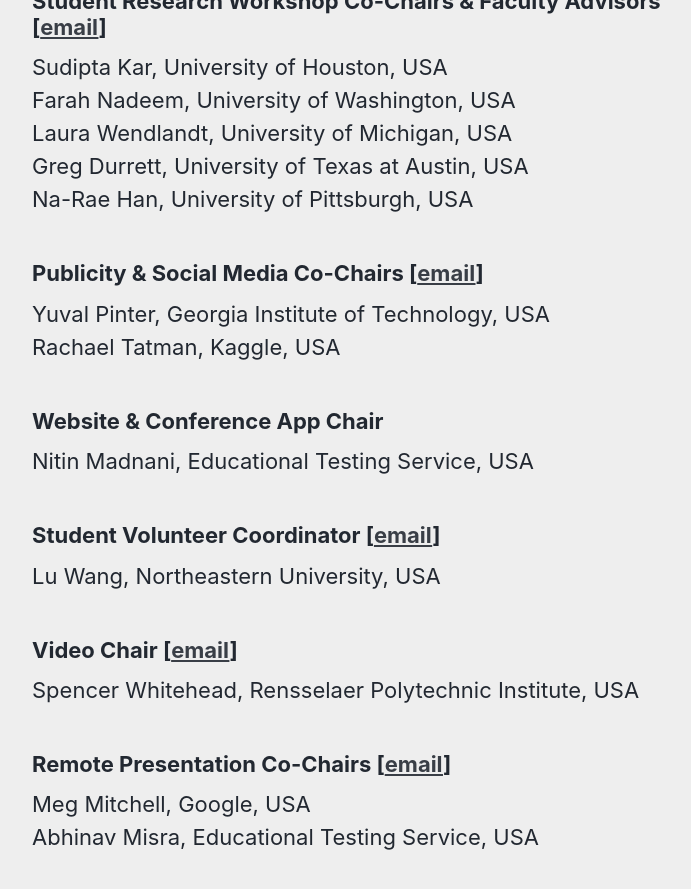
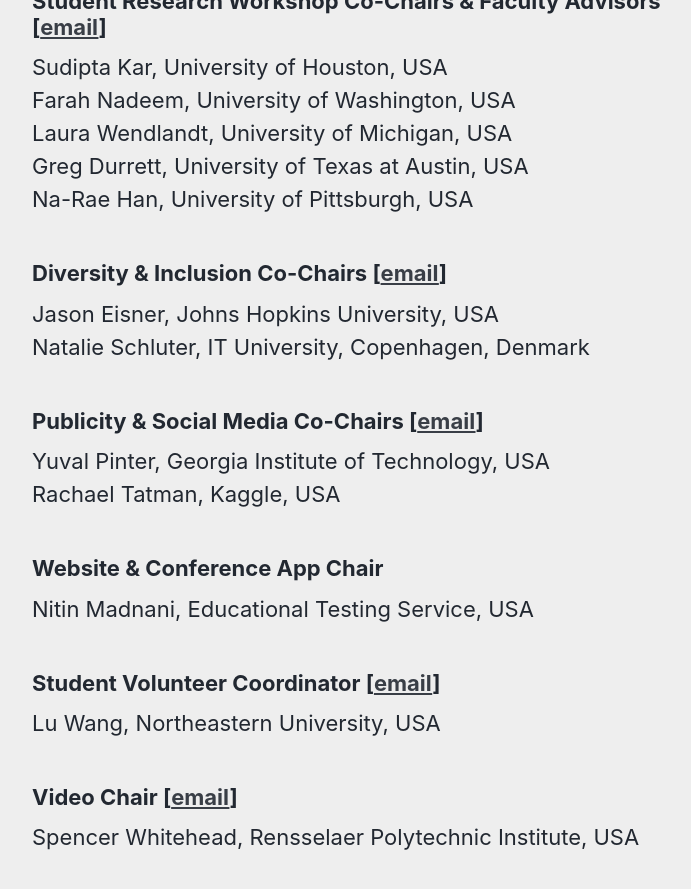
Before and after one commit to naacl-org/naacl-2021-website, a Jekyll site: the page built from _pages/organization.md, in a window 1280 px wide and 900 px high, scrolled down 1530 px. Shown: the top 889 px of the window, without its empty margins (290-981 px from the left). Built offline with Jekyll 4.4.1, drawn with Linux system fonts in a browser that asks for light colours; nearby versions of some CDN libraries.

Commit message:
add diversity and inclusion chairs

```diff
--- a/_pages/organization.md
+++ b/_pages/organization.md
@@ -48,6 +48,10 @@
 Greg Durrett, University of Texas at Austin, USA<br/>
 Na-Rae Han, University of Pittsburgh, USA
 
+<h3>Diversity &amp; Inclusion Co-Chairs [<a href="mailto:naacl2019-diversity-inclusion@googlegroups.com">email</a>]</h3>
+Jason Eisner, Johns Hopkins University, USA<br/>
+Natalie Schluter, IT University, Copenhagen, Denmark
+
 <h3>Publicity &amp; Social Media Co-Chairs [<a href="mailto:naacl-2019-social-media@googlegroups.com">email</a>]</h3>
 Yuval Pinter, Georgia Institute of Technology, USA<br/>
 Rachael Tatman, Kaggle, USA
```
